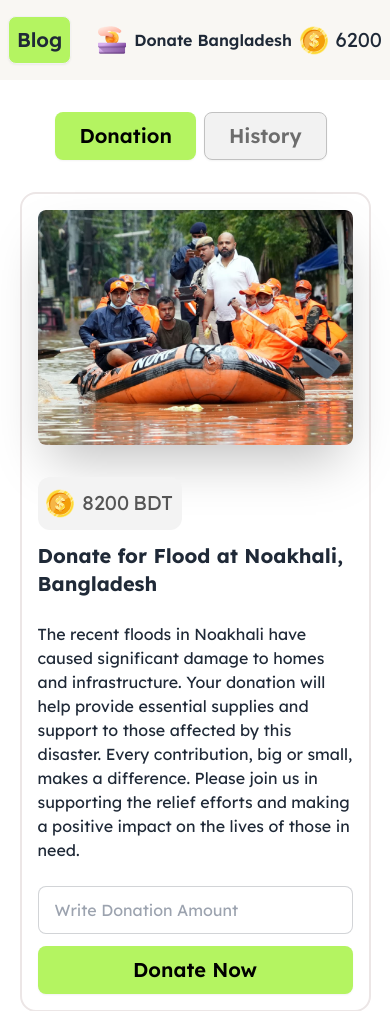
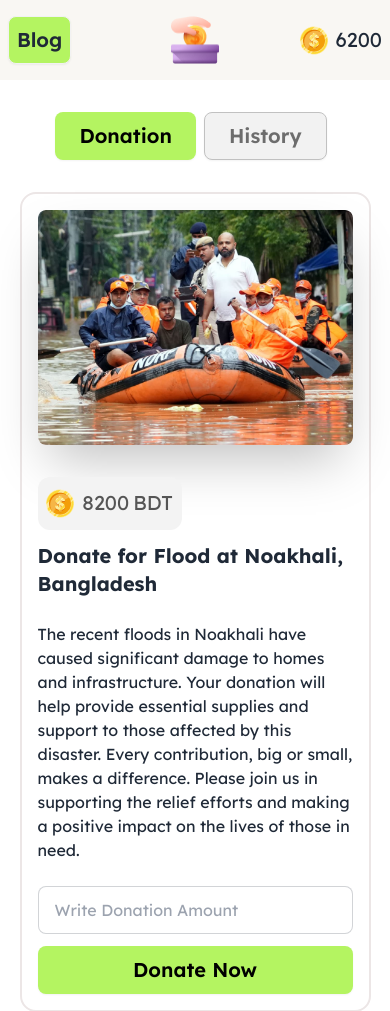
Before and after one commit to gs-shaykot/ASSIGNMENT-5, a plain HTML site: page index.html in a window 390 px wide. Shown: the top 1011 px of the page. Drawn offline with nearby package versions, Linux system fonts and the light colour scheme.

Commit message:
Update index.html

```diff
--- a/index.html
+++ b/index.html
@@ -25,8 +25,8 @@
 
                     <div class="navbar-center lg:flex">
                         <div class="flex gap-2 justify-center items-center">
-                            <img src="img/logo.png" alt="" class="w-7 h-7 md:w-auto md:h-auto">
-                            <h2 class="text-base md:text-xl font-semibold">Donate Bangladesh</h2>
+                            <img src="img/logo.png" alt="" class="w-12 h-12 md:w-auto md:h-auto">
+                            <h2 class="text-base md:text-xl font-semibold hidden md:block">Donate Bangladesh</h2>
                         </div>
                     </div>
 
```
